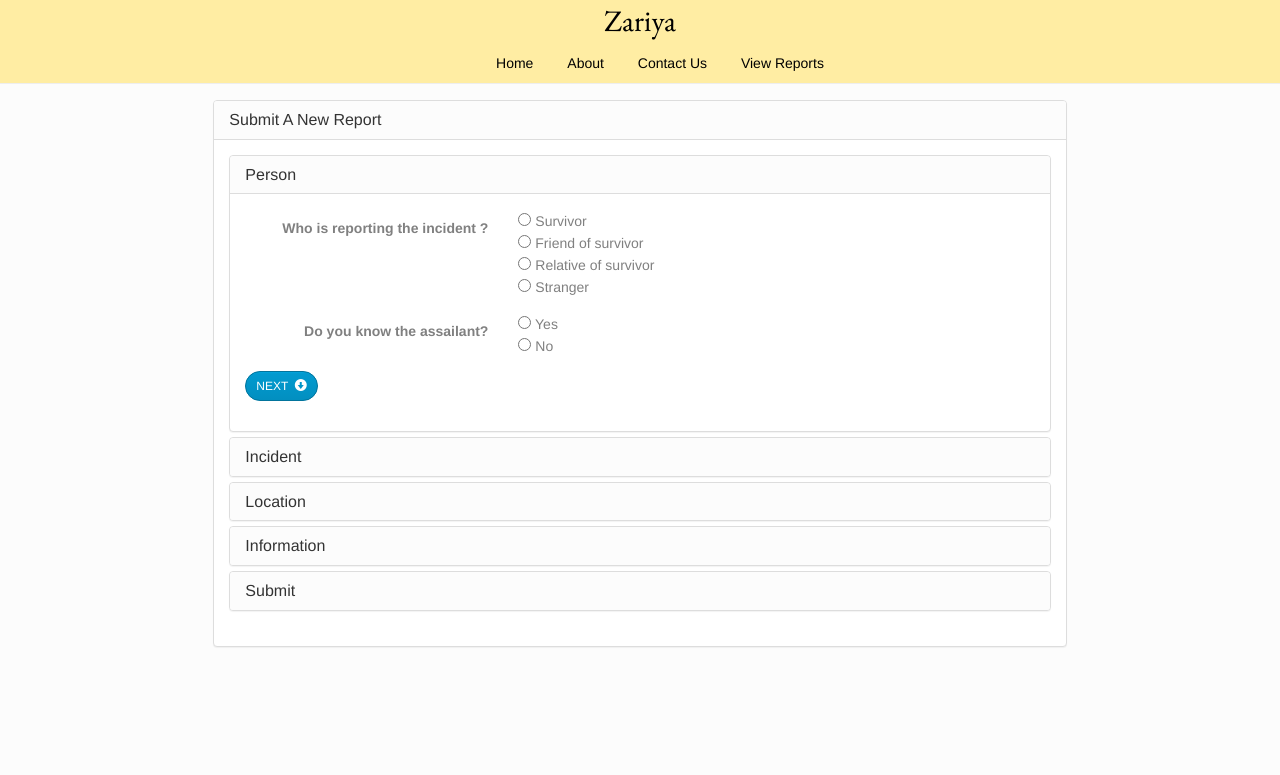
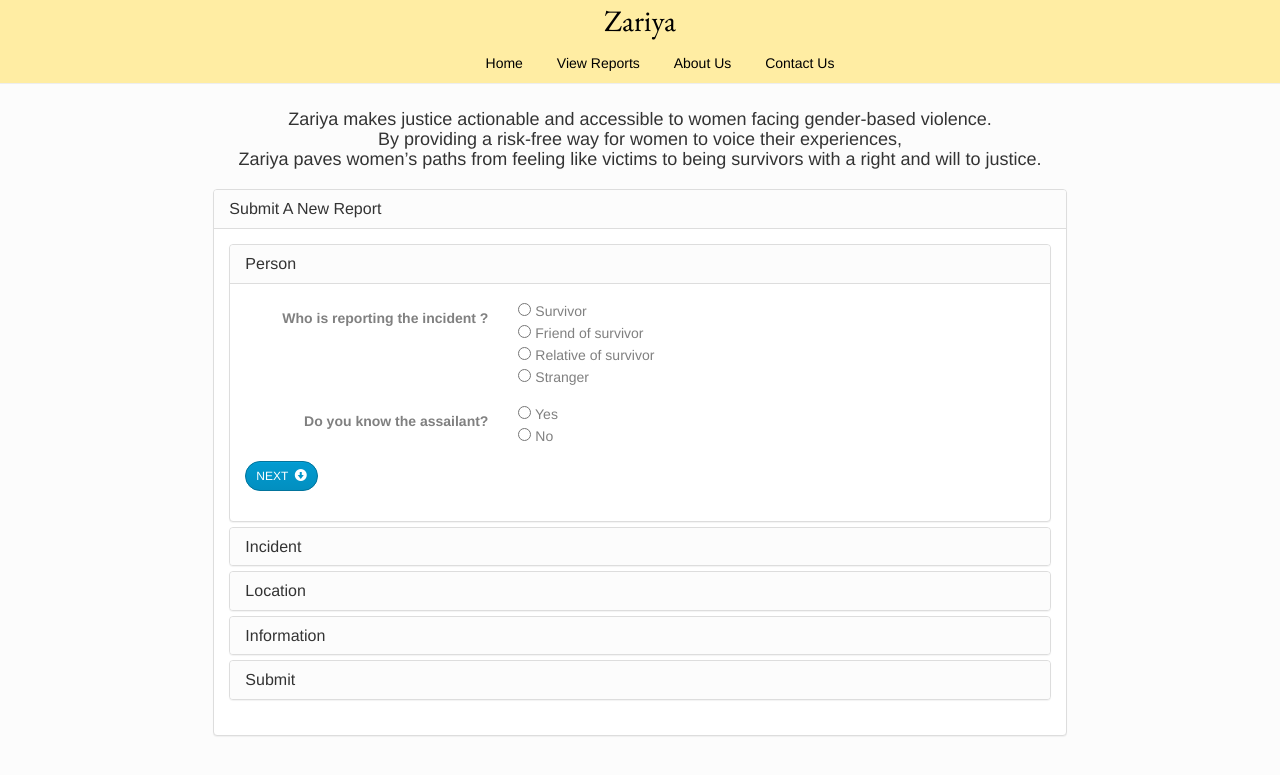
Before and after one commit to navina/avaaz, a Node server app: page /submitReport in a window 1280 px wide. Shown: the top 775 px of the page. Run offline with Node 20, Linux system fonts and the light colour scheme; some libraries are stand-ins or nearby versions.

Commit message:
changin nav bar and submit report header text

```diff
--- a/views/navbar.html
+++ b/views/navbar.html
@@ -6,9 +6,9 @@
     <div class="collapse navbar-collapse navbar-ex1-collapse">
       <ul class="nav-new">
         <li><a href="/home" class="nav-link">Home</a></li>
-        <li><a href="/aboutUs" class="nav-link">About</a></li>
+        <li><a href="/viewMap" class="nav-link">View Reports</a></li>
+        <li><a href="/aboutUs" class="nav-link">About Us</a></li>
         <li><a href="/contactUs">Contact Us</a></li>
-        <li><a href="/viewMap" class="nav-link">View Reports</a></li>
       </ul>
     </div> <!-- /.navbar-collapse -->
   </div>
--- a/views/submitReport.html
+++ b/views/submitReport.html
@@ -1,6 +1,15 @@
 <div style="padding-top:20px">
 <div class="container-full col-xs-offset-2 col-xs-8">
-	<div class="row centered-form">
+	<div class="row text-center">
+	<h4>
+	  	Zariya makes justice actionable and accessible to women facing gender-based violence.<br/>
+      By providing a risk-free way for women to voice their experiences, <br/>
+      Zariya paves women’s paths from feeling like victims to being survivors with a right and will to justice.<br/>
+
+	  </h4>
+	</div>
+
+	<div class="row centered-form paddingTop10">
 	<div class="panel panel-default">
 		<div class="panel-heading">
     		<h3 class="panel-title">Submit A New Report</h3>
```
